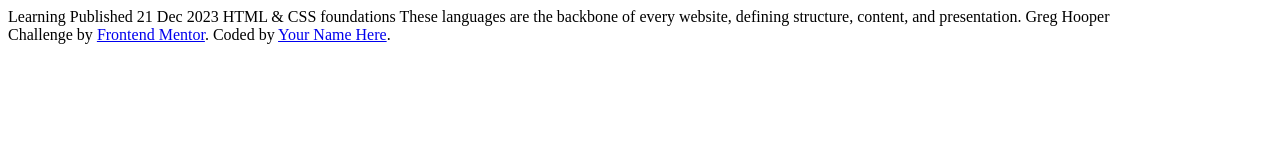
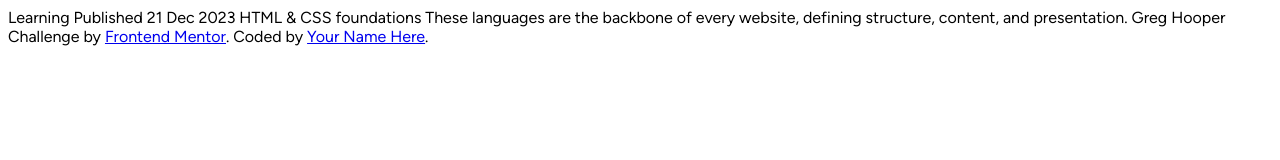
Before and after one commit to TheAashay/blog-preview-card-v2, a plain HTML site: page index.html in a window 1280 px wide. Drawn offline with Linux system fonts and the light colour scheme.

Commit message:
add font-family in body selector in CSS

```diff
--- a/styles.css
+++ b/styles.css
@@ -5,3 +5,7 @@
     font-style: normal;
     font-display: optional;
   }
+
+body {
+    font-family: 'Figtree', system-ui, -apple-system, BlinkMacSystemFont, 'Segoe UI', Roboto, Oxygen, Ubuntu, Cantarell, 'Open Sans', 'Helvetica Neue', sans-serif;
+}
```
